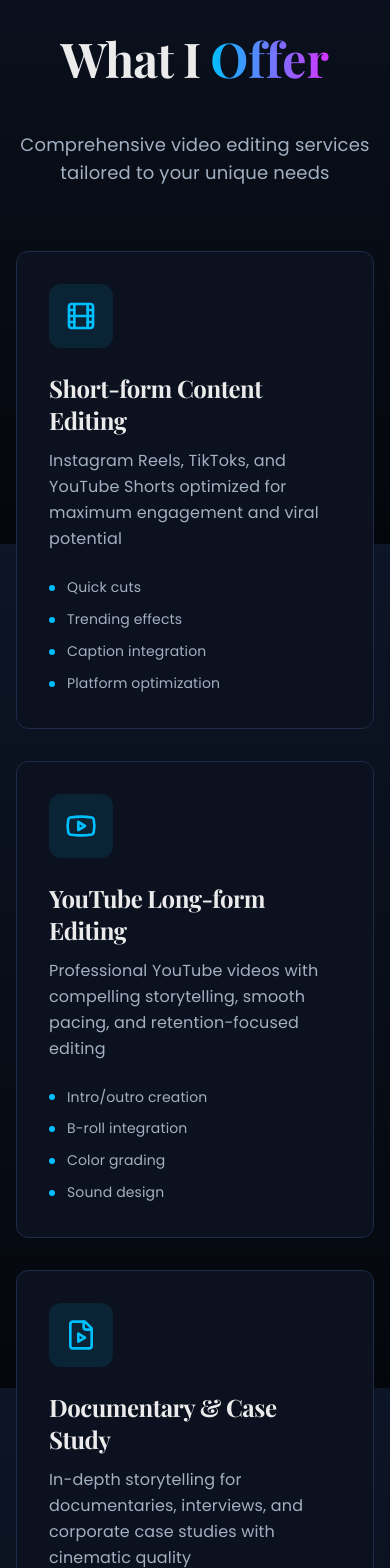
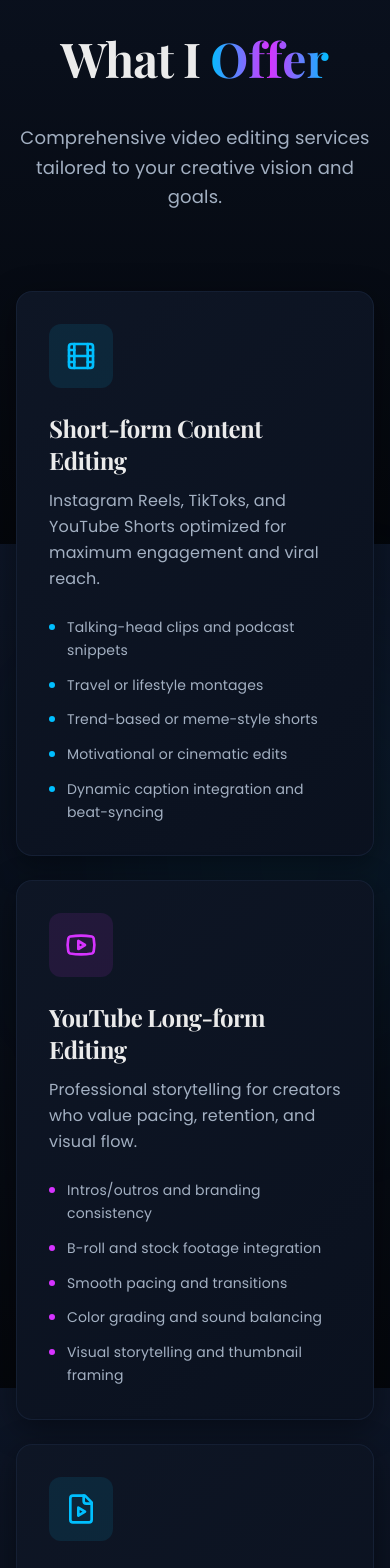
Before and after one commit to Tarun-23113/tarun-cinematic-vision, a React (Vite) app: page / in a window 390 px wide. Shown: the part 4520-6088 px from the top of the page. Built offline with nearby package versions, Linux system fonts and the light colour scheme; the HTML template or start-up script is replaced by a standard one.

Commit message:
Refactor Services section

```diff
--- a/src/components/Services.tsx
+++ b/src/components/Services.tsx
@@ -1,81 +1,186 @@
-import { Film, Youtube, FileVideo, Presentation } from "lucide-react";
+import { Film, Youtube, FileVideo, Presentation, Package } from "lucide-react";
+import { useEffect, useRef, useState } from "react";
 
 const services = [
   {
     icon: Film,
     title: "Short-form Content Editing",
-    description: "Instagram Reels, TikToks, and YouTube Shorts optimized for maximum engagement and viral potential",
-    features: ["Quick cuts", "Trending effects", "Caption integration", "Platform optimization"],
+    description: "Instagram Reels, TikToks, and YouTube Shorts optimized for maximum engagement and viral reach.",
+    features: [
+      "Talking-head clips and podcast snippets",
+      "Travel or lifestyle montages",
+      "Trend-based or meme-style shorts",
+      "Motivational or cinematic edits",
+      "Dynamic caption integration and beat-syncing"
+    ],
   },
   {
     icon: Youtube,
     title: "YouTube Long-form Editing",
-    description: "Professional YouTube videos with compelling storytelling, smooth pacing, and retention-focused editing",
-    features: ["Intro/outro creation", "B-roll integration", "Color grading", "Sound design"],
+    description: "Professional storytelling for creators who value pacing, retention, and visual flow.",
+    features: [
+      "Intros/outros and branding consistency",
+      "B-roll and stock footage integration",
+      "Smooth pacing and transitions",
+      "Color grading and sound balancing",
+      "Visual storytelling and thumbnail framing"
+    ],
   },
   {
     icon: FileVideo,
-    title: "Documentary & Case Study",
-    description: "In-depth storytelling for documentaries, interviews, and corporate case studies with cinematic quality",
-    features: ["Interview editing", "Narrative flow", "Archival integration", "Professional polish"],
+    title: "Documentary & Case Study Editing",
+    description: "In-depth storytelling for business, social, or investigative topics with a cinematic, journalistic tone.",
+    features: [
+      "Interview or voiceover-driven edits",
+      "Archival footage and research visuals",
+      "Narrative structuring and pacing",
+      "On-screen text and infographics",
+      "Polished sound design and color tone"
+    ],
   },
   {
     icon: Presentation,
     title: "Explainer & Educational Videos",
-    description: "Clear, engaging educational content with motion graphics and animated elements that simplify complex topics",
-    features: ["Motion graphics", "Visual aids", "Clear pacing", "Brand alignment"],
+    description: "Visually clear, engaging content that simplifies complex ideas and holds viewer attention.",
+    features: [
+      "Animated text and motion graphics",
+      "Charts, icons, and visual breakdowns",
+      "Tutorial or course-style pacing",
+      "Consistent brand alignment",
+      "Clean, professional visual flow"
+    ],
+  },
+  {
+    icon: Package,
+    title: "Product Promotional Videos",
+    description: "Cinematic product showcases for brands, startups, and e-commerce campaigns.",
+    features: [
+      "Product reveal and macro shots",
+      "Lifestyle or brand-context visuals",
+      "Text animation and motion overlays",
+      "Sound design and music syncing",
+      "Smooth transitions and logo outro"
+    ],
   },
 ];
 
 const Services = () => {
+  const [visibleCards, setVisibleCards] = useState<number[]>([]);
+  const sectionRef = useRef<HTMLElement>(null);
+  const cardRefs = useRef<(HTMLDivElement | null)[]>([]);
+
+  useEffect(() => {
+    const observer = new IntersectionObserver(
+      (entries) => {
+        entries.forEach((entry) => {
+          if (entry.isIntersecting) {
+            const index = cardRefs.current.findIndex((ref) => ref === entry.target);
+            if (index !== -1 && !visibleCards.includes(index)) {
+              setTimeout(() => {
+                setVisibleCards((prev) => [...prev, index]);
+              }, index * 150);
+            }
+          }
+        });
+      },
+      { threshold: 0.2 }
+    );
+
+    cardRefs.current.forEach((ref) => {
+      if (ref) observer.observe(ref);
+    });
+
+    return () => observer.disconnect();
+  }, []);
+
   return (
-    <section id="services" className="py-32 px-4 relative">
-      <div className="max-w-7xl mx-auto">
-        <div className="mb-16 text-center animate-fade-up">
+    <section id="services" className="py-32 px-4 relative overflow-hidden" ref={sectionRef}>
+      {/* Animated particle background */}
+      <div className="absolute inset-0 overflow-hidden pointer-events-none">
+        <div className="absolute top-1/4 left-1/4 w-96 h-96 bg-primary/5 rounded-full blur-[100px] animate-float" />
+        <div className="absolute bottom-1/4 right-1/4 w-96 h-96 bg-secondary/5 rounded-full blur-[100px] animate-float" style={{ animationDelay: "2s" }} />
+      </div>
+
+      <div className="max-w-7xl mx-auto relative z-10">
+        <div className="mb-20 text-center animate-fade-up">
           <span className="text-primary text-sm font-semibold tracking-widest uppercase">
             Services
           </span>
-          <h2 className="text-5xl md:text-6xl font-bold mt-4 mb-8">
+          <h2 className="text-5xl md:text-7xl font-bold mt-4 mb-6">
             What I{" "}
-            <span className="bg-gradient-to-r from-primary to-secondary bg-clip-text text-transparent">
+            <span className="bg-gradient-to-r from-primary via-secondary to-primary bg-clip-text text-transparent">
               Offer
             </span>
           </h2>
-          <p className="text-muted-foreground text-lg max-w-2xl mx-auto">
-            Comprehensive video editing services tailored to your unique needs
+          <p className="text-muted-foreground text-lg max-w-2xl mx-auto leading-relaxed">
+            Comprehensive video editing services tailored to your creative vision and goals.
           </p>
         </div>
 
-        <div className="grid md:grid-cols-2 gap-8">
+        <div className="grid md:grid-cols-2 lg:grid-cols-2 gap-6">
           {services.map((service, index) => {
             const Icon = service.icon;
+            const isVisible = visibleCards.includes(index);
+
             return (
               <div
                 key={index}
-                className="p-8 rounded-xl bg-card border border-border hover:border-primary/50 transition-all duration-500 hover:shadow-[0_0_30px_hsl(200_100%_50%/0.2)] group"
+                ref={(el) => (cardRefs.current[index] = el)}
+                className={`group relative p-8 rounded-2xl bg-card/60 backdrop-blur-sm border border-border/50
+                  transition-all duration-700 hover:border-primary/70 hover:-translate-y-2
+                  ${isVisible ? 'opacity-100 translate-y-0' : 'opacity-0 translate-y-12'}`}
+                style={{
+                  background: "linear-gradient(135deg, hsl(220, 45%, 10%) 0%, hsl(220, 50%, 8%) 100%)",
+                  boxShadow: "0 8px 32px hsl(220 50% 0% / 0.4)",
+                }}
               >
-                <div className="mb-6">
-                  <div className="w-16 h-16 rounded-lg bg-primary/10 flex items-center justify-center group-hover:bg-primary/20 transition-colors duration-300 group-hover:shadow-[0_0_20px_hsl(200_100%_50%/0.4)]">
-                    <Icon className="w-8 h-8 text-primary" />
+                {/* Neon glow border effect on hover */}
+                <div className="absolute inset-0 rounded-2xl opacity-0 group-hover:opacity-100 transition-opacity duration-700 pointer-events-none"
+                  style={{
+                    background: `linear-gradient(135deg, transparent, ${index % 2 === 0 ? 'hsl(195 100% 50% / 0.1)' : 'hsl(288 100% 60% / 0.1)'})`,
+                    boxShadow: `0 0 40px ${index % 2 === 0 ? 'hsl(195 100% 50% / 0.3)' : 'hsl(288 100% 60% / 0.3)'}`,
+                  }}
+                />
+
+                {/* Parallax icon container */}
+                <div className="mb-6 relative z-10 transform transition-transform duration-500 group-hover:scale-110 group-hover:-translate-y-1">
+                  <div className={`w-16 h-16 rounded-xl flex items-center justify-center relative overflow-hidden
+                    ${index % 2 === 0 ? 'bg-primary/10' : 'bg-secondary/10'}
+                    group-hover:shadow-[0_0_30px_hsl(195_100%_50%/0.5)]
+                    transition-all duration-500`}>
+                    <Icon className={`w-8 h-8 relative z-10 ${index % 2 === 0 ? 'text-primary' : 'text-secondary'}`} />
+                    <div className={`absolute inset-0 opacity-0 group-hover:opacity-100 transition-opacity duration-500
+                      ${index % 2 === 0 ? 'bg-primary/20' : 'bg-secondary/20'} blur-xl`} />
                   </div>
                 </div>
 
-                <h3 className="text-2xl font-bold mb-3 group-hover:text-primary transition-colors duration-300">
+                <h3 className="text-2xl font-bold mb-3 transition-all duration-500 group-hover:text-primary relative z-10">
                   {service.title}
                 </h3>
 
-                <p className="text-muted-foreground mb-6 leading-relaxed">
+                <p className="text-muted-foreground mb-6 leading-relaxed relative z-10">
                   {service.description}
                 </p>
 
-                <ul className="space-y-2">
+                <ul className="space-y-3 relative z-10">
                   {service.features.map((feature, idx) => (
-                    <li key={idx} className="flex items-center gap-3 text-sm">
-                      <div className="w-1.5 h-1.5 rounded-full bg-primary" />
-                      <span className="text-muted-foreground">{feature}</span>
+                    <li key={idx} className="flex items-start gap-3 text-sm group/item">
+                      <div className={`w-1.5 h-1.5 rounded-full mt-2 flex-shrink-0 transition-all duration-300
+                        ${index % 2 === 0 ? 'bg-primary' : 'bg-secondary'}
+                        group-hover/item:scale-150 group-hover/item:shadow-[0_0_10px_currentColor]`} />
+                      <span className="text-muted-foreground leading-relaxed group-hover/item:text-foreground transition-colors duration-300">
+                        {feature}
+                      </span>
                     </li>
                   ))}
                 </ul>
+
+                {/* Hover gradient overlay */}
+                <div className="absolute inset-0 rounded-2xl opacity-0 group-hover:opacity-100 transition-opacity duration-700 pointer-events-none"
+                  style={{
+                    background: `radial-gradient(circle at 50% 0%, ${index % 2 === 0 ? 'hsl(195 100% 50% / 0.05)' : 'hsl(288 100% 60% / 0.05)'}, transparent 70%)`,
+                  }}
+                />
               </div>
             );
           })}
```
